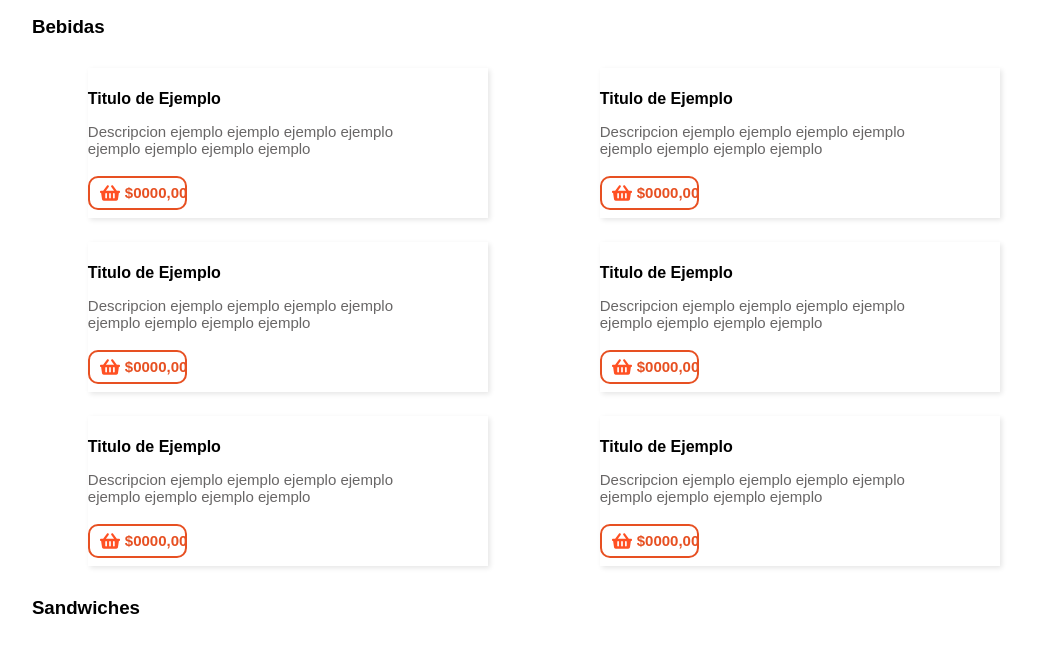
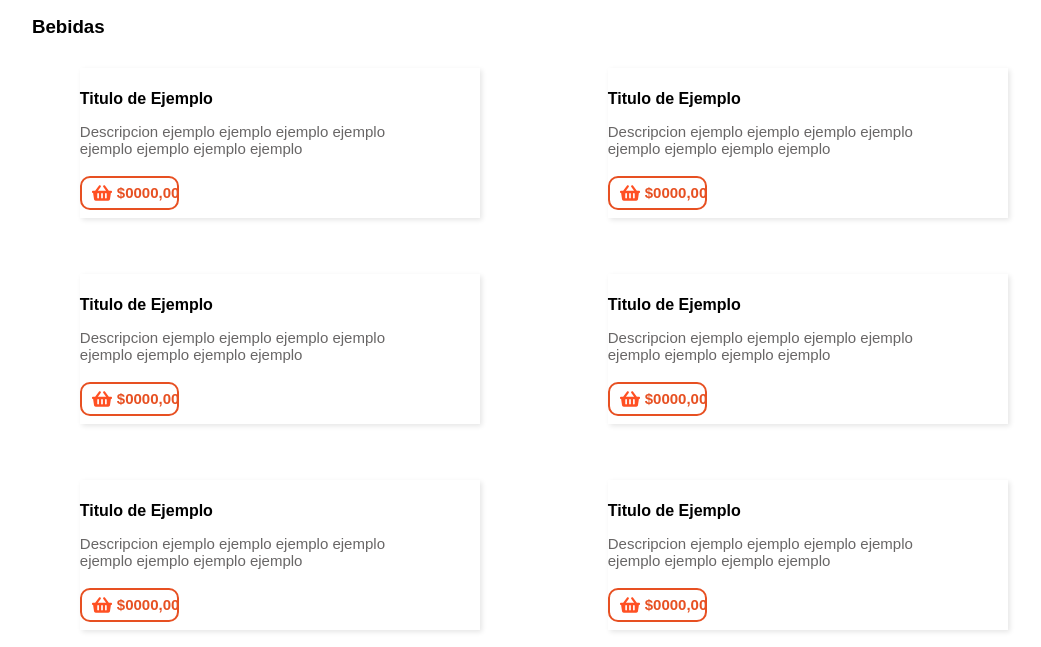
Before and after one commit to Luzbel33/MENU-Test, a plain HTML site: page index.html in a window 1280 px wide. Shown: the part 475-1122 px from the top of the page, without its empty margins (123-1164 px from the left). Drawn offline with Linux system fonts and the light colour scheme.

Commit message:
CSS Update

```diff
--- a/styles/style.css
+++ b/styles/style.css
@@ -123,8 +123,10 @@
     height: 80px;
 }
 .items-title{
-    justify-content: space-around;
+    display: flex;
+    flex-direction: row;
     flex-wrap: wrap;
+    gap: 2rem;
 }
 
 .items-price{
```
